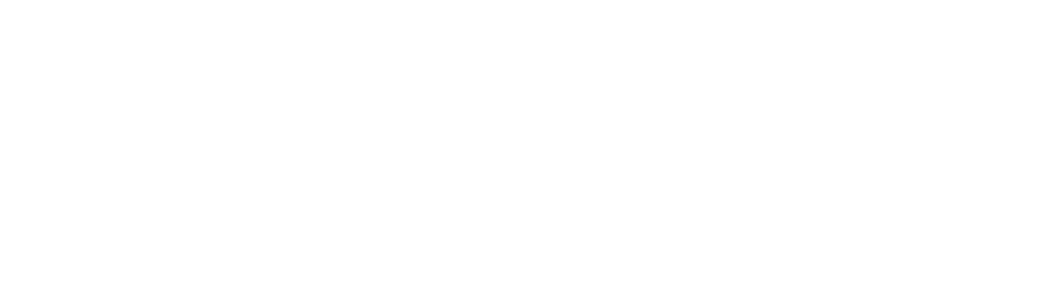
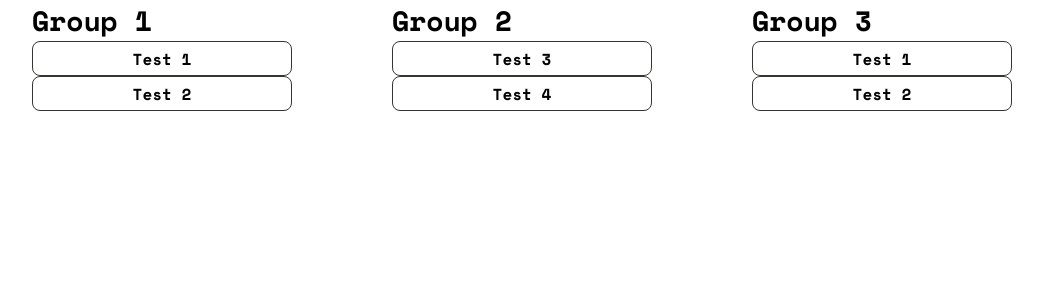
Before and after one commit to SuryaNelakanti/notion-lookalike, a React (Vite) app: page / in a window 1280 px wide. Shown: the top 300 px of the page, without its empty margins (118-1161 px from the left). Built offline with nearby package versions, Linux system fonts and the light colour scheme.

Commit message:
made table component, initial drag drop handling

```diff
--- a/src/App.tsx
+++ b/src/App.tsx
@@ -1,8 +1,12 @@
 import React from 'react';
 import './assets/scss/main.scss';
-
+import { Table } from './components/table/table';
 export const App = () => {
-  return <div className="App"></div>;
+  return (
+    <div className="App">
+      <Table></Table>
+    </div>
+  );
 };
 
 export default App;
--- a/src/assets/scss/_colors.scss
+++ b/src/assets/scss/_colors.scss
@@ -3,4 +3,4 @@
 $gray-200: #999999;
 $gray-300: #777777;
 $gray-500: #555555;
-$gray-600: #333333;
+$gray-600: #37352f;
--- /dev/null
+++ b/src/assets/scss/_components.scss
@@ -0,0 +1 @@
+@import '../../components/table/_table.scss'
--- a/src/assets/scss/main.scss
+++ b/src/assets/scss/main.scss
@@ -9,3 +9,5 @@
 @import './typography';
 
 @import './base';
+
+@import './components'
--- /dev/null
+++ b/src/components/table/_table.scss
@@ -0,0 +1,26 @@
+.table{
+    display: flex;
+    flex-direction: row;
+    justify-content: center;
+    gap: 10rem;
+}
+.group{
+    display: flex;
+    flex-direction: column;
+    align-items: center;
+    width: 200px;
+    gap: 1rem;
+}
+
+.draggable-items{
+    width: 260px;
+    height: 35px;
+    border: 1px solid $gray-600;
+    border-radius: 8px;
+    display: flex;
+    align-items: center;
+    justify-content: center;
+}
+.draggable-items:hover{
+    background-color: $gray-200;
+}
--- /dev/null
+++ b/src/components/table/table.tsx
@@ -0,0 +1,67 @@
+import React, { useRef } from 'react'
+
+type TableProps = {
+  groups?: Array<string>
+  items?: Array<string>
+}
+export const Table: React.FC<TableProps> = ({ groups: columns, items }) => {
+  console.log(columns)
+  console.log(items)
+  const dragStartIndex = useRef({ groupIndex: 0, noteIndex: 0 })
+  const dragEndIndex = useRef({ groupIndex: 0, noteIndex: 0 })
+
+  const groupNotes = [
+    { name: 'Group 1', value: ['Test 1', 'Test 2'] },
+    { name: 'Group 2', value: ['Test 3', 'Test 4'] },
+    { name: 'Group 3', value: ['Test 1', 'Test 2'] },
+  ]
+
+  const dragStart = (
+    dragEvent: React.DragEvent<HTMLDivElement>,
+    groupIndex: number,
+    noteIndex: number
+  ) => {
+    console.log('DragStart')
+    console.log(dragEvent.target)
+    console.log(groupIndex)
+    console.log(noteIndex)
+
+    dragStartIndex.current.groupIndex = groupIndex
+    dragStartIndex.current.noteIndex = noteIndex
+  }
+
+  const dragEnd = (
+    dragEndEvent: React.DragEvent<HTMLDivElement>,
+    groupIndex: number,
+    noteIndex: number
+  ) => {
+    console.log('DragEnd')
+    console.log(dragEndEvent.target)
+    console.log(groupIndex)
+    console.log(noteIndex)
+
+    dragEndIndex.current.groupIndex = groupIndex
+    dragEndIndex.current.noteIndex = noteIndex
+  }
+
+  return (
+    <div className="table">
+      {groupNotes.map((group, groupIndex) => (
+        <div className="group-header header-txt-1 bold-txt" key={groupIndex}>
+          {group.name}
+          {group.value.map((note, noteIndex) => (
+            <div
+              className="draggable-items body-txt-2"
+              draggable
+              onDragStart={(e) => dragStart(e, groupIndex, noteIndex)}
+              onDragEnter={(e) => dragEnd(e, groupIndex, noteIndex)}
+              key={noteIndex}
+            >
+              {note}
+            </div>
+          ))}
+        </div>
+      ))}
+    </div>
+  )
+}
```
